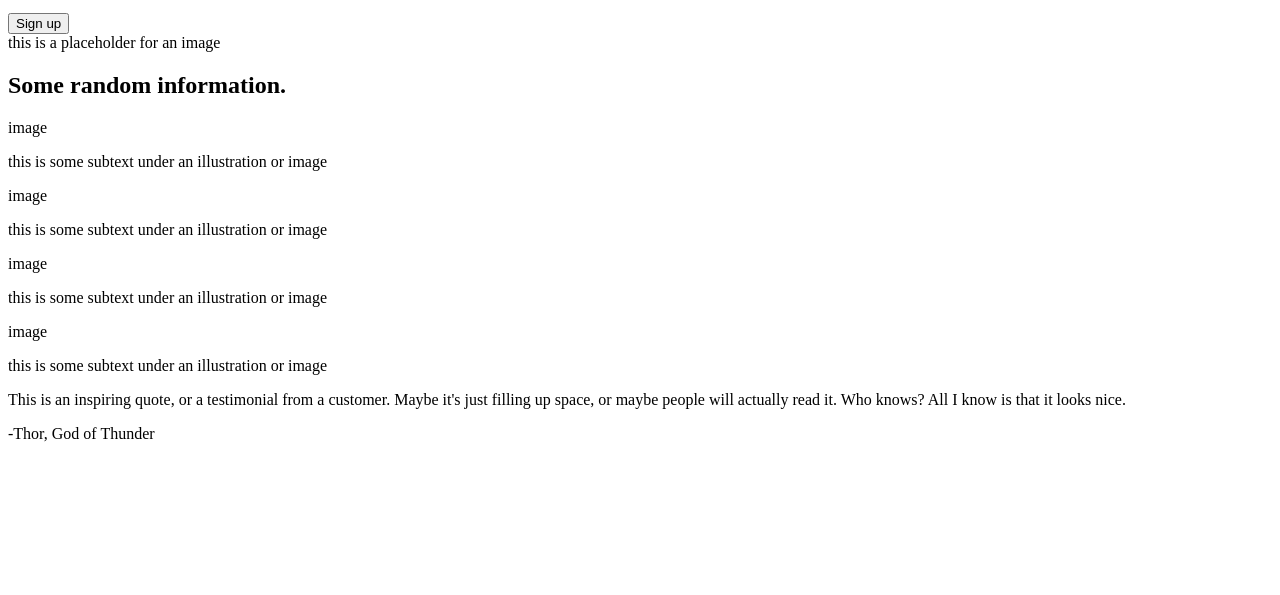
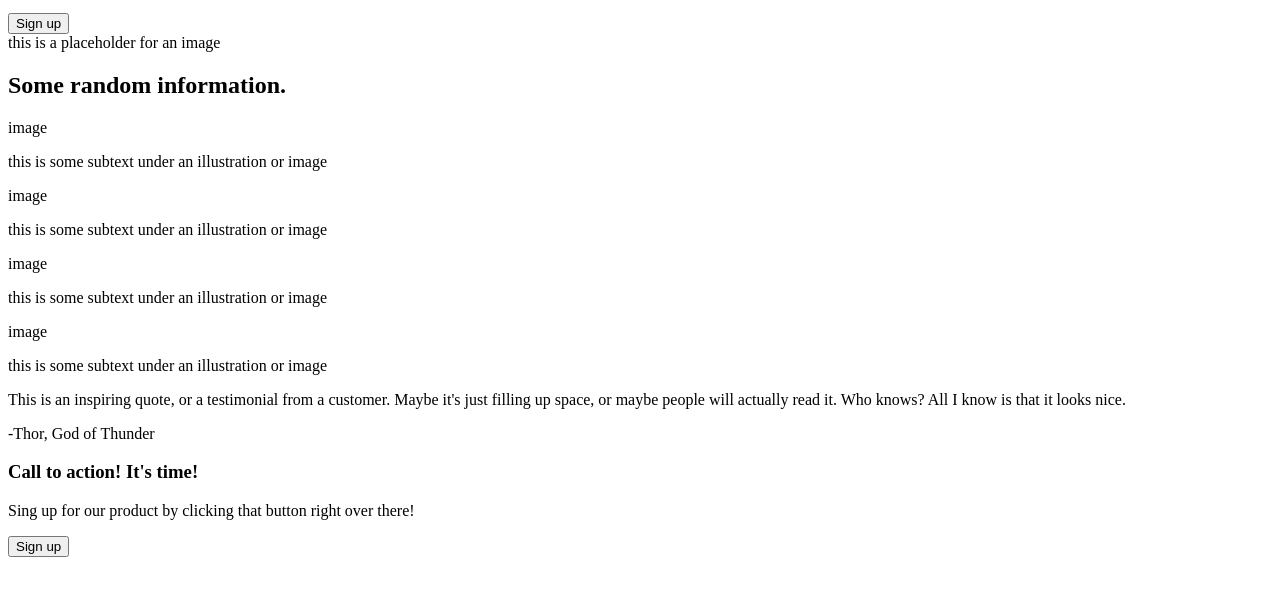
Before and after one commit to SadPanda347/Landing-Page, a plain HTML site: page index.html in a window 1280 px wide. Shown: the part 197-792 px from the top of the page. Drawn offline with Linux system fonts and the light colour scheme.

Commit message:
Add footer section

```diff
--- a/index.html
+++ b/index.html
@@ -20,7 +20,7 @@
         <div class="header-description">
           <h1>This website is awesome</h1>
           <p>This website has some subtext that goes under the main title. It's a smaller font and the color is lower contrast.</p>
-          <button>Sign up</button>
+          <button class="header-signup">Sign up</button>
         </div>
         <div class="image">this is a placeholder for an image</div>
       </div>
@@ -57,6 +57,14 @@
       <p class="quote-author">-Thor, God of Thunder</p>
     </div>
 
-    <div class="footer"></div>
+    <div class="footer">
+      <div class="footer-content">
+        <div class="footer-text">
+          <h3>Call to action! It's time!</h3>
+          <p>Sing up for our product by clicking that button right over there!</p>
+        </div>
+        <button class="footer-signup">Sign up</button>
+      </div>
+    </div>
   </body>
 </html>
```
